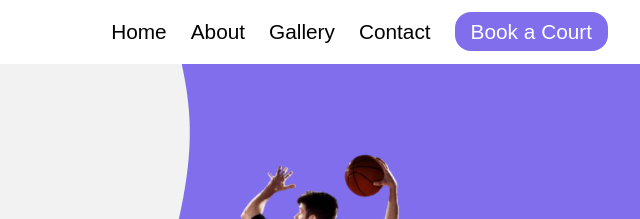
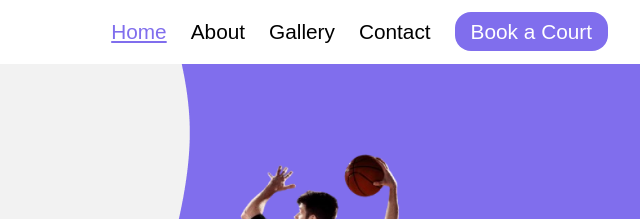
Before and after one commit to renzrph/courtMaster-landing-page, a plain HTML site: page index.html in a window 1280 px wide. In both pictures the pointer is over the link "Home". Shown: the top 219 px of the page, 640-1280 px from the left. Drawn offline with Linux system fonts and the light colour scheme.

Commit message:
Fix: navbar hover effect.

```diff
--- a/styles/header-navbar.css
+++ b/styles/header-navbar.css
@@ -62,7 +62,8 @@ header .logo {
 }
 
 .navbar a:hover {
-  color: var(--cornflower-blue);
+  color: var(--purplish-blue);
+  text-decoration: underline;
 }
 
 .navbar .book-a-court {
```
